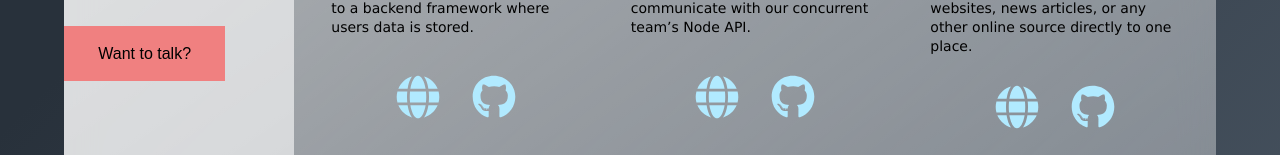
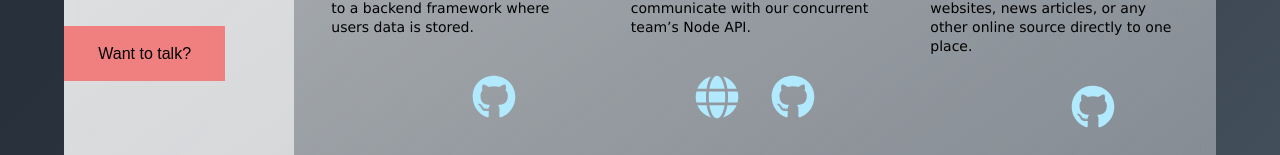
Before and after one commit to GarinMcCullick/personalWebsite, a React (Create React App) app in the folder website/: page / in a window 1280 px wide. Both pictures are taken after a click on the element "Projects". Shown: the part 418-573 px from the top of the page. Built offline with nearby package versions, Linux system fonts and the light colour scheme.

Commit message:
changed display of cv on lower px screens

```diff
--- a/website/src/App.css
+++ b/website/src/App.css
@@ -478,3 +478,11 @@ blockquote, q {
     font-style: oblique;
   }
 }
+
+@media (max-width: 1900px), (max-height:950px) {
+
+    .Cv-link {
+     display: none;
+  }
+
+}
--- a/website/src/Components/Projects.js
+++ b/website/src/Components/Projects.js
@@ -18,7 +18,7 @@ class Projects extends Component {
                                 </p>
 
                                 <div>
-                                <a href='https://secret-recipes-gold.vercel.app/' rel="noreferrer" target="_blank"><FaGlobe size={44} /></a>
+                                <a href='https://secret-recipes-gold.vercel.app/' rel="noreferrer" target="_blank"><FaGlobe size={44} opacity={0}/></a>
                                 <a href='https://github.com/BuildWeekWTP/WaterMyPlants-frontend' rel="noreferrer" target="_blank"><FaGithub size={44} /></a>
                                 </div>
                             </span>
@@ -46,7 +46,7 @@ class Projects extends Component {
                                 </p>
 
                                 <div>
-                                <a href='https://secret-recipes-gold.vercel.app/' rel="noreferrer" target="_blank"><FaGlobe size={44} /></a>
+                                <a href='https://secret-recipes-gold.vercel.app/' rel="noreferrer" target="_blank"><FaGlobe size={44} opacity={0}/></a>
                                 <a href='https://github.com/pintereachBW/front-end' rel="noreferrer" target="_blank"><FaGithub size={44} /></a>
                                 </div>
                             </span>
```
Also changed, not shown: website/src/Projects.css (line endings or trailing spaces), 1 other file (tests, documents, lock files or other folders).
